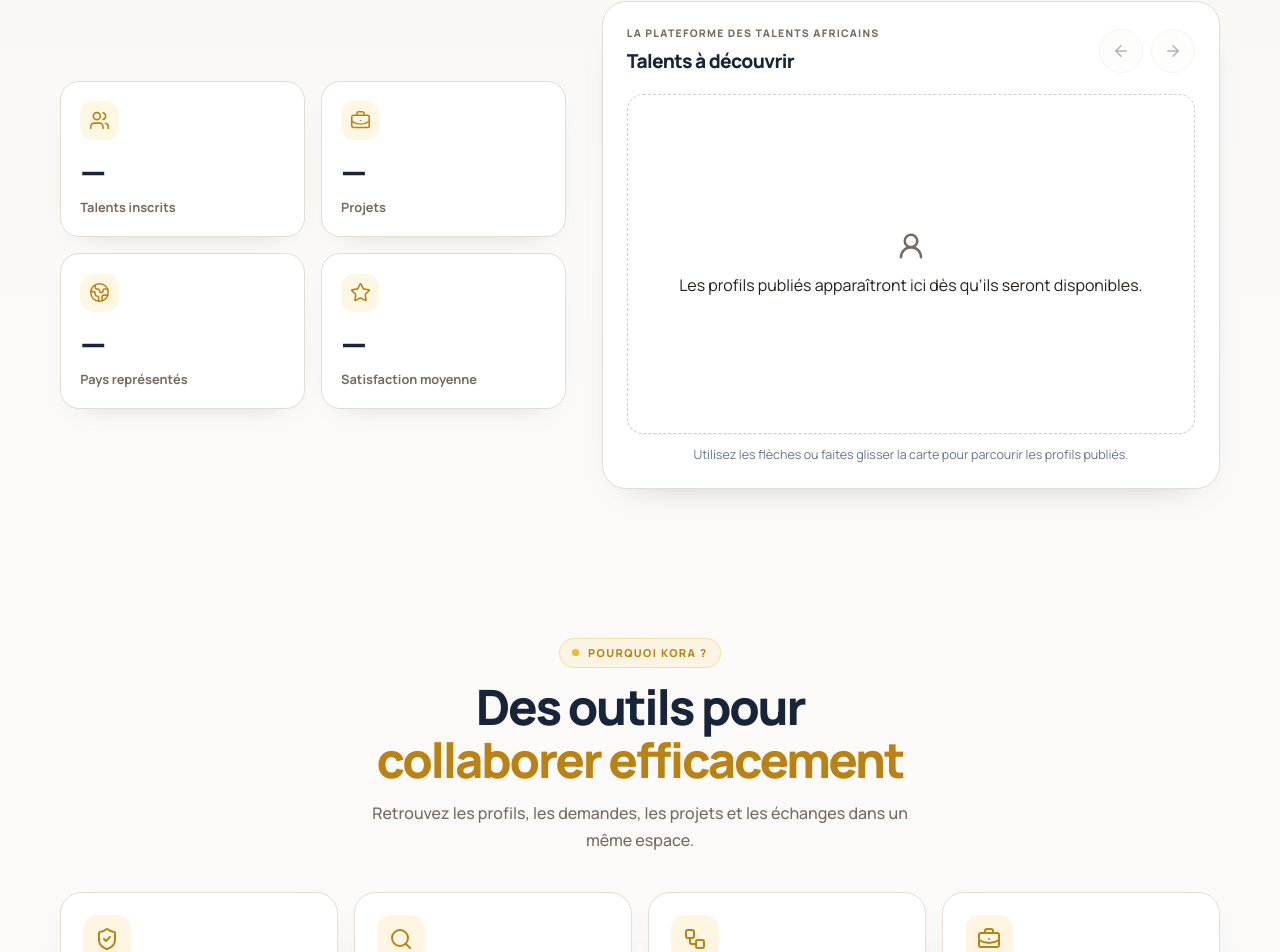
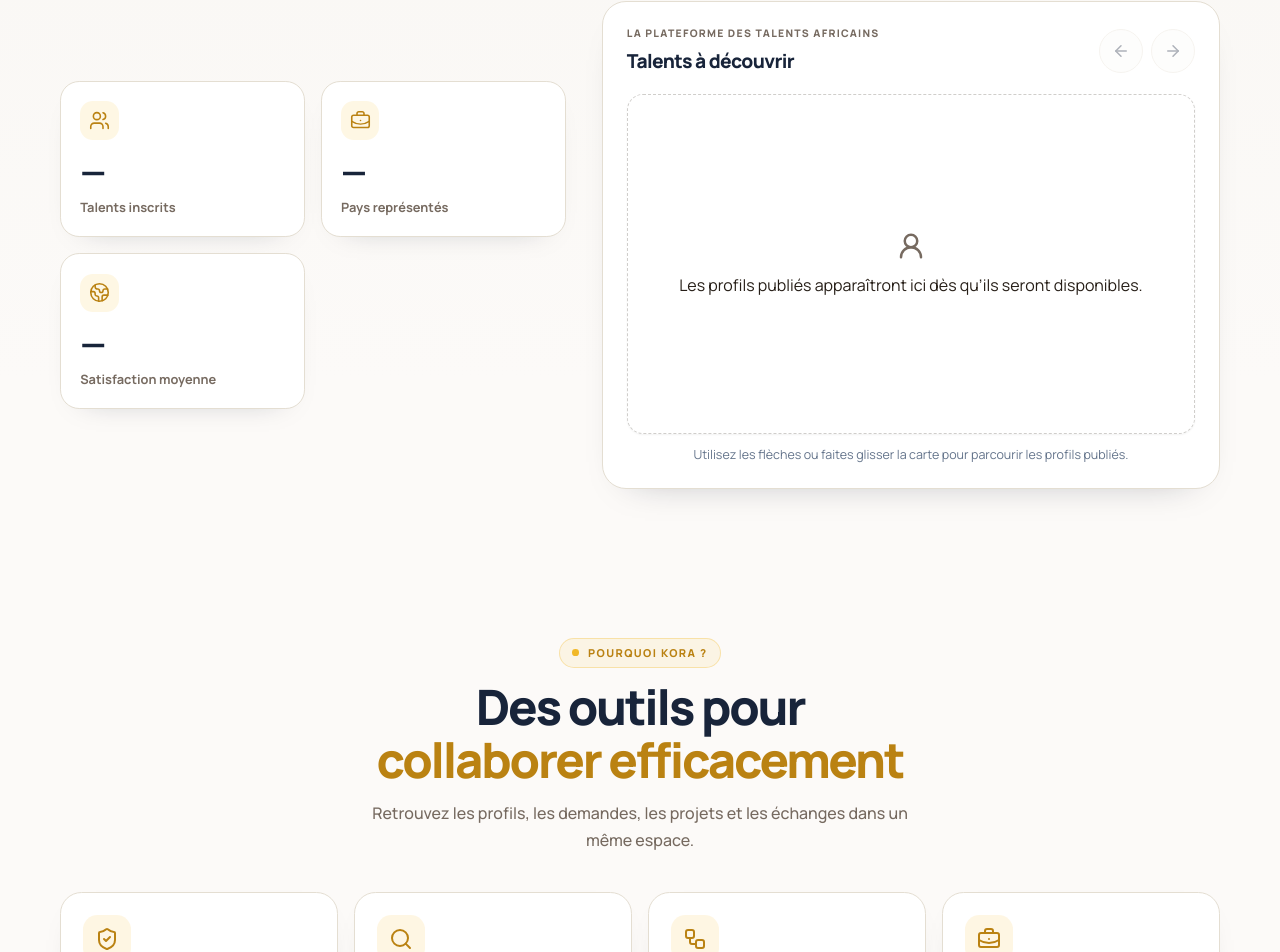
Before and after one commit to elviskienou0-cloud/Kora, a React (Vite) app: page / in a window 1280 px wide. Shown: the part 2976-3928 px from the top of the page. Built offline with nearby package versions, Linux system fonts and the light colour scheme; no server answers; the database is empty.

Commit message:
fix(landing): show only public aggregate statistics

```diff
--- a/src/pages/Landing.jsx
+++ b/src/pages/Landing.jsx
@@ -18,10 +18,9 @@ import { useI18n } from "@/i18n/kora-i18n.jsx"
 import "@/styles/landing-v2.css"
 
 const STAT_META = [
-  { key: "landing.statsTalents", icon: Users },
-  { key: "landing.statsProjects", icon: Briefcase },
-  { key: "landing.statsCountries", icon: Globe },
-  { key: "landing.statsSatisfaction", icon: Star },
+  { key: "landing.statsTalents", icon: Users, index: 0 },
+  { key: "landing.statsCountries", icon: Globe, index: 2 },
+  { key: "landing.statsSatisfaction", icon: Star, index: 3 },
 ]
 
 export default function Landing() {
@@ -38,8 +37,8 @@ export default function Landing() {
   }, [reduce])
 
   const stats = useMemo(
-    () => STAT_META.map((meta, index) => ({
-      ...(liveStats[index] || { value: "—" }),
+    () => STAT_META.map((meta) => ({
+      ...(liveStats[meta.index] || { value: "—" }),
       label: t(meta.key),
       icon: meta.icon,
     })),
```
